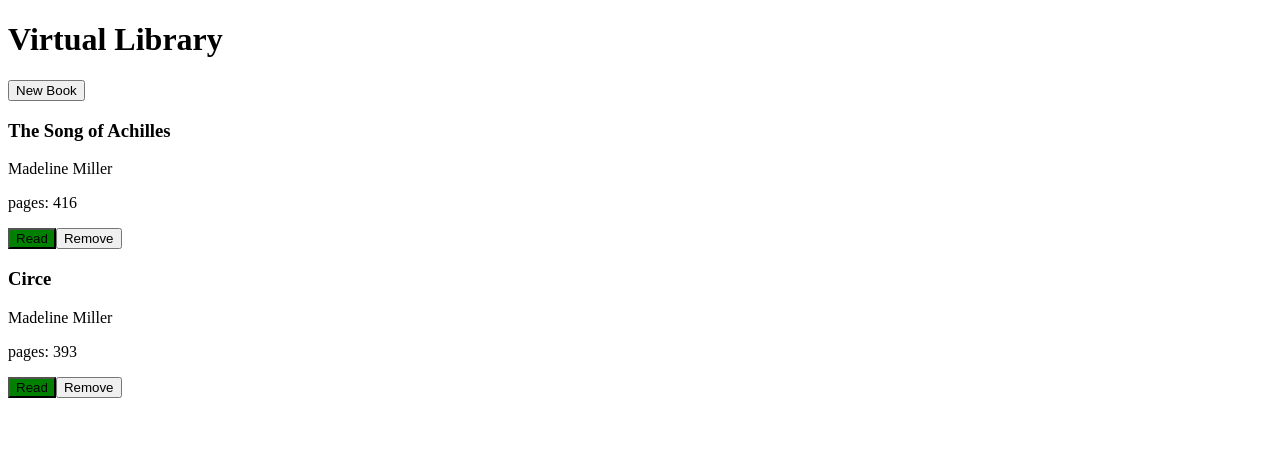
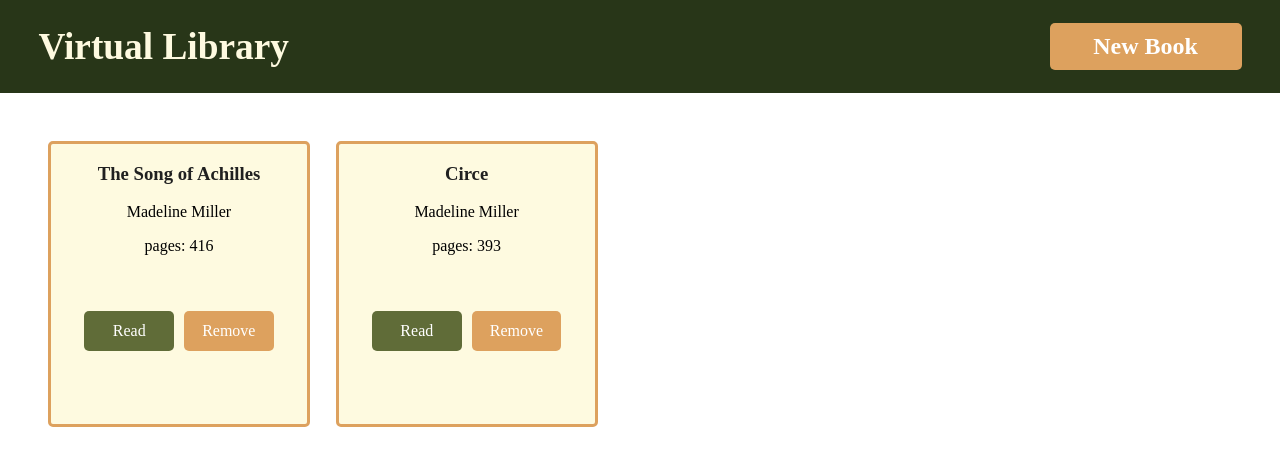
Before and after one commit to xiaoyuhu13/library, a plain HTML site: page index.html in a window 1280 px wide. Drawn offline with Linux system fonts and the light colour scheme; a web font is replaced by a local one.

Commit message:
Style library

```diff
--- a/index.html
+++ b/index.html
@@ -5,13 +5,17 @@
     <meta http-equiv="X-UA-Compatible" content="IE=edge">
     <meta name="viewport" content="width=device-width, initial-scale=1.0">
 
+    <link rel="preconnect" href="https://fonts.googleapis.com">
+    <link rel="preconnect" href="https://fonts.gstatic.com" crossorigin>
+    <link href="https://fonts.googleapis.com/css2?family=Gentium+Plus:ital,wght@0,400;0,700;1,400&display=swap" rel="stylesheet">
     <link rel="stylesheet" href="style.css">
+
     <title>Library</title>
 </head>
 <body>
     <header>
         <h1>Virtual Library</h1>
-        <button id="myBtn">New Book</button>
+        <button id="myBtn"><h2>New Book</h2></button>
     </header>
 
     <div id="book-wrapper">
--- a/script.js
+++ b/script.js
@@ -30,6 +30,7 @@ function displayBooks(myLibrary){
           {if (!existingBooks.includes(book)){
             let card = document.createElement('div');
             card.setAttribute('id', i)
+            card.setAttribute('class', 'card')
 
             //card content
             let title = document.createElement('h3');
--- a/style.css
+++ b/style.css
@@ -37,11 +37,75 @@
   }
 
 
+  /*typography*/
+  h1, h2, h3 {
+    font-family: 'Gentium Plus', serif;
+    color: rgb(32, 32, 32);
+  }
+
+  h1{
+    font-size: 28pt;
+    color: #fefae0;
+  }
+
+  /*layout*/
+  body{
+    margin:0px;
+  }
+
+  header {
+    display: flex;
+    flex-direction: row;
+    justify-content: space-between;
+    align-items: center;
+    padding: 0vh 3vw;
+    background-color:#283618;
+  }
+
+  /*books*/
+  #book-wrapper{
+    display: flex;
+    flex-wrap: wrap;
+    padding: 6vh;
+    gap: 2vw;
+  }
+  .card{
+    width:20vw;
+    height:35vh;
+    border: 3px solid #dda15e;
+    background-color: #fefae0;
+    border-radius: 5px;
+    text-align: center;
+  }
 
   /*buttons*/
+  button{
+    background: #dda15e;
+    color: white;
+    border: none;
+    border-radius: 5px;
+    padding: 10px;
+    font: inherit;
+    cursor: pointer;
+    outline: inherit;
+    height:5vh;
+    width: 7vw;
+    margin:5px;
+    margin-top:5vh
+  }
+  #myBtn{
+    height:fit-content;
+    width: 15vw;
+    margin: 0;
+  }
+  #myBtn h2{
+    color: white;
+    margin: 0px;
+  }
+
   .not-read{
-    background-color: red;
+    background-color: #e63946;
   }
   .read{
-    background-color: green;
+    background-color: #606c38;
   }
```
